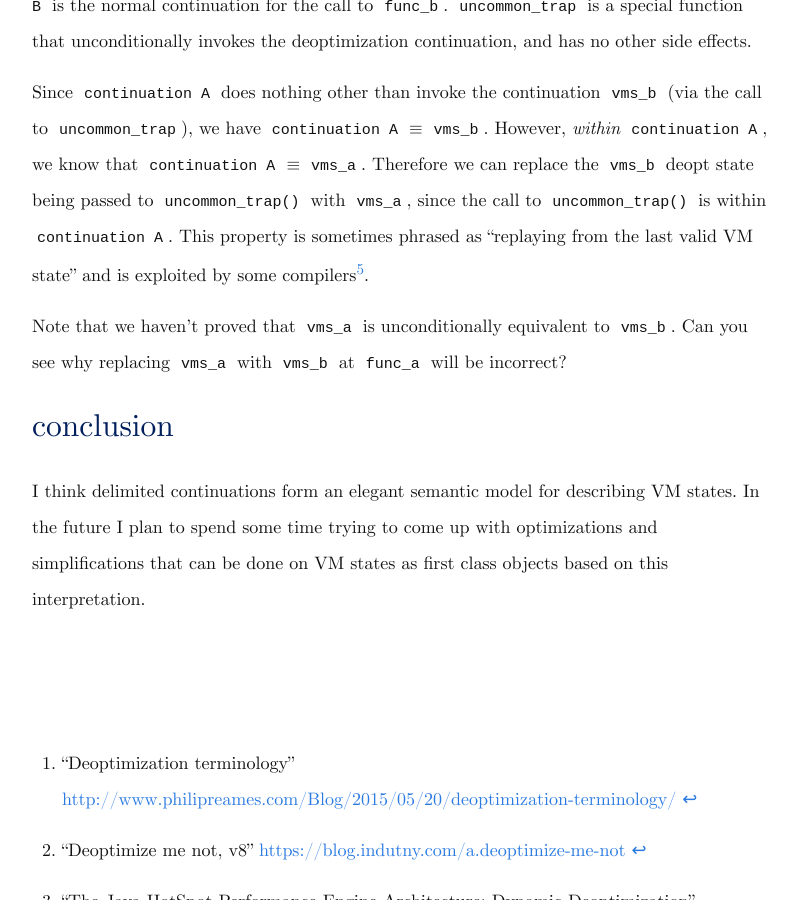
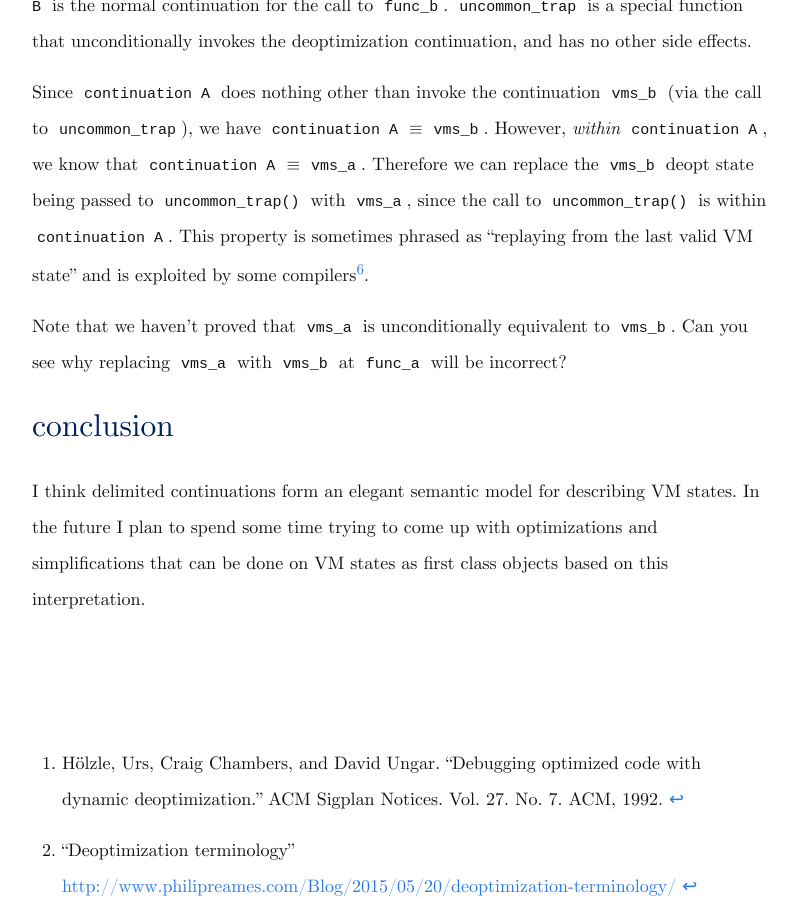
Before and after one commit to sanjoy/playingwithpointers.com, a Jekyll site: the page built from _posts/2015-8-16-deopt-states-are-continuations.markdown, in a window 1280 px wide and 900 px high, scrolled down 2888 px. Shown: the whole window, without its empty margins (238-1035 px from the left). Built offline with Jekyll 4.4.1, drawn with Linux system fonts in a browser that asks for light colours; formulas are drawn with MathJax 3; comment, search, counter and statistics services are not loaded.

Commit message:
citation

```diff
--- a/_posts/2015-8-16-deopt-states-are-continuations.markdown
+++ b/_posts/2015-8-16-deopt-states-are-continuations.markdown
@@ -6,9 +6,10 @@ keywords: "deoptimization, speculative optimization, continuation"
 ---
 
 *This post assumes knowledge of some basic vocabulary related to
-deoptimization.  The footnotes have some pointers [^deoptintro]
-[^deoptv8] [^deoptjvm] on getting started.*
+deoptimization.  The footnotes have some pointers [^urs_craig_david]
+[^deoptintro] [^deoptv8] [^deoptjvm] on getting started.*
 
+[^urs_craig_david]: Hölzle, Urs, Craig Chambers, and David Ungar. "Debugging optimized code with dynamic deoptimization." ACM Sigplan Notices. Vol. 27. No. 7. ACM, 1992.
 [^deoptintro]: "Deoptimization terminology" <http://www.philipreames.com/Blog/2015/05/20/deoptimization-terminology/>
 [^deoptv8]: "Deoptimize me not, v8" <https://blog.indutny.com/a.deoptimize-me-not>
 [^deoptjvm]: "The Java HotSpot Performance Engine Architecture: Dynamic Deoptimization" <http://www.oracle.com/technetwork/java/whitepaper-135217.html#dynamic>
```
